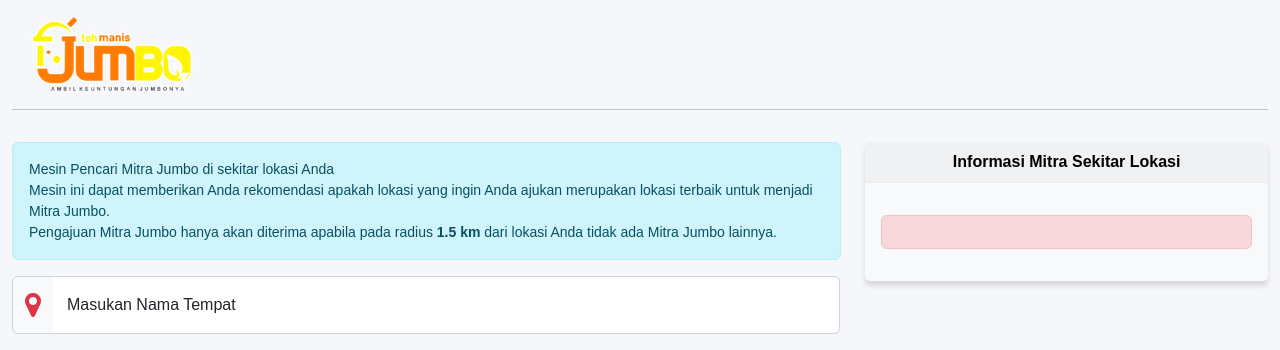
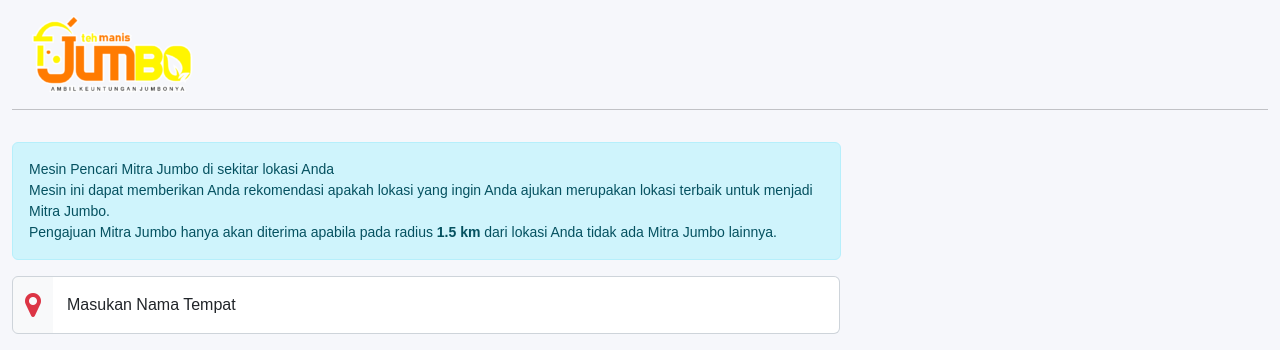
Before and after one commit to Fahmi36/gerai, a CodeIgniter app: page /database/ in a window 1280 px wide. Shown: the top 350 px of the page. Run offline with CodeIgniter, Linux system fonts and the light colour scheme; some libraries are stand-ins or nearby versions.

Commit message:
fixing d-dnone

```diff
--- a/application/views/gerai.php
+++ b/application/views/gerai.php
@@ -26,16 +26,14 @@
             <div id="mapsnya"></div>
          </div>
          <div class="col-md-4">
-            <div class="card card-information text-bg-light mt-3">
+            <div class="card card-information text-bg-light mt-3 d-none">
                <div class="card-header text-center" style="border-color: #ededed;font-weight: bold;">Informasi Mitra Sekitar Lokasi</div>
                <div class="card-body">
                   <div class="default-mitra text-center m-5 d-none">
                      <img src="<?=base_url('assets/img/logo.png');?>">
                   </div>
                   <div class="danger-mitra mitra">
-                     <div class="alert alert-danger mt-3 fs-14 alertmitra" role="alert">
-
-                     </div>
+                     <div class="alertmitra"></div>
                   </div>
                   <div class="success-mitra text-center d-none">
                      <img src="<?=base_url('assets/img/success-2.png');?>" style="width: 45%;">
@@ -265,11 +263,13 @@
        for (let i = 0; i < response.data.length; i++) {
         ukur = google.maps.geometry.spherical.computeDistanceBetween(new google.maps.LatLng(lat,lng), new google.maps.LatLng(response.data[i].lat,response.data[i].lng));
         if(ukur <= 1400){
+         $('.card-information').removeClass('d-none');
          htmlmitra +='<div class="card card-mitra"><div class="card-body"> <label class="badge text-bg-success" style="float:right;">'Math.round((((ukur /1000) + Number.EPSILON) * 100) / 100)' km</label> <h6 class="fs-14 fw-bold mb-0"><i class="fa fa-map-marker text-danger"></i> 'response.data[i].nama'</h6> <p class="fs-13 mb-0">Sudah Buka</p></div></div>';
-         $('.alertmitra').html('<strong>Mohon Maaf</strong> Sobat Jumbo, Mitra yang ada di sekitar Anda sudah melebihi batas yang kami tetapkan. Kami sarankan agar Anda memilih lokasi lain.<br>')
+         $('.alertmitra"></div>').html('<div class="alert alert-danger mt-3 fs-14" role="alert"><strong>Mohon Maaf</strong> Sobat Jumbo, Mitra yang ada di sekitar Anda sudah melebihi batas yang kami tetapkan. Kami sarankan agar Anda memilih lokasi lain.<br></div>');
        }else{
          $('.success-mitra').removeClass('d-none');
          $('.form-mitra').removeClass('d-none');
+         $('.card-information').removeClass('d-none');
          $('.mitra').addClass('d-none');
        }
     }
```
